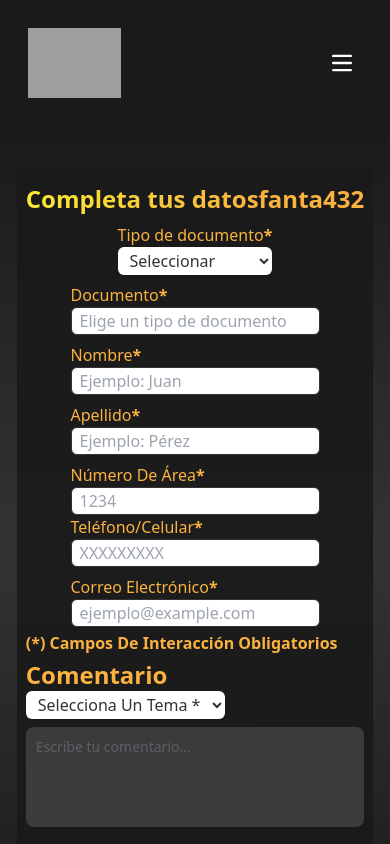
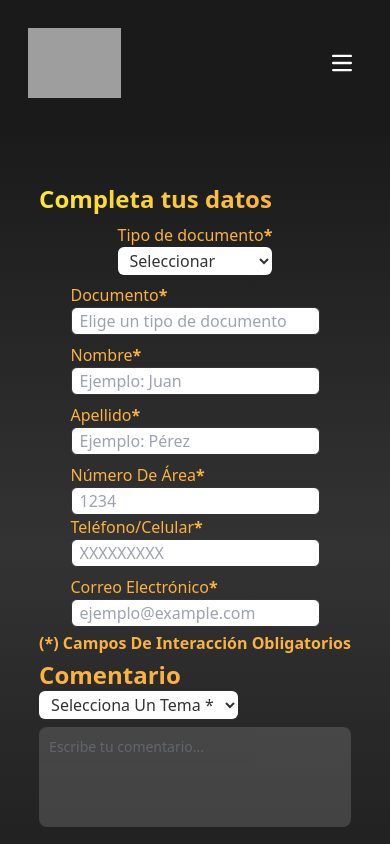
Before and after one commit to No-Country/c12-41-m-react-agregarback, a React (Vite) app in the folder Front/: page /contact in a window 390 px wide. Shown: the top 844 px of the page. Built offline with nearby package versions, Linux system fonts and the light colour scheme; grey boxes are pictures that could not be loaded; what awesome-notifications would draw is missing.

Commit message:
Contactanos V 1.4

```diff
--- a/Front/src/components/contacto/Box/Inputs/NumberTel/index.jsx
+++ b/Front/src/components/contacto/Box/Inputs/NumberTel/index.jsx
@@ -37,21 +37,21 @@ const NumberTel = ({ onInputChange }) => {
   const isAreaNumberMin = areaNumber.length < 1;
 
   return (
-    <div className="grid md:grid-cols-2 md:gap-2" id="Numero">
+    <div className='md:grid md:grid-cols-2 md:gap-2 flex flex-col jusify-center items-center'  id="Numero">
       <div>
         <label htmlFor="nArea" className="capitalize">
           Número de área<b>*</b>
         </label>
         <div
           className={`${boxDivInputs} ${
-            isAreaNumberMin ? "border-red-600" : ""
+            isAreaNumberMin ? "border-dark" : ""
           }`}
         >
           <input
             type="tel"
             id="nArea"
             className={`${BoxInputClass} ${
-              isAreaNumberMin ? "bg-red-100" : ""
+              isAreaNumberMin ? "bg-dark" : ""
             }`}
             value={areaNumber}
             onChange={handleAreaChange}
--- a/Front/src/components/contacto/Box/Inputs/classGeneral.js
+++ b/Front/src/components/contacto/Box/Inputs/classGeneral.js
@@ -1,5 +1,5 @@
 const BoxInputClass =
-  "peer md:w-full h-7 bg-white flex justify-center items-center px-2 text-gray rounded-md border focus:outline-none";
+  "peer md:w-full h-7 bg-white flex justify-center items-center px-2 text-gray rounded-md border focus:outline-none w-30";
  export const boxDivInputs = "md:w-96.06 md:h-16.5 w-full";
  export const boxInputs = "md:w-full w-max"
 export default BoxInputClass;
--- a/Front/src/components/contacto/Box/boxcontact.jsx
+++ b/Front/src/components/contacto/Box/boxcontact.jsx
@@ -121,18 +121,18 @@ const Boxcontact = ({ submitEndpoint }) => {
 
   return (
     <div className="relative">
-      <form action="https://getform.io/f/e6941e6f-23f3-4d16-8555-4264b87c42b1" method="post"
+      <form action="https://getform.io/f/55d2b4a0-d498-45f3-a2b7-d6c5527dbaa3" method="post"
         ref={formRef}
         onSubmit={handleSubmit}
-        className="md:w-4/4 md:h-fit md:bg-opacity-90 bg-opacity-90 bg-dark mix-blend-normal border border-dark rounded-md p-2 m m-auto md:m-3 md:transition-2"
+        className="md:w-4/4 md:h-fit md:bg-opacity-90 bg-opacity-90 md:bg-dark bg-transparent mix-blend-normal md:border border-dark rounded-md p-2 m m-auto md:m-3 md:transition-2"
       >
         <h2 className="w-96.04 h-7.76 font-inter font-semibold text-2xl md:text-3xl flex items-center text-orange my-2">
           <span className="bg-gradient-to-r from-yellow to-orange text-transparent bg-clip-text">
           Completa tus datos
           </span>
 
-fanta432        </h2>
-        <div className="h-fit md:w-fit w-full flex flex-col justify-center items-center md:grid md:grid-cols-2 md:grid-rows-3 md:gap-4 gap-2 text-orange text-left">
+  </h2>
+        <div className="h-fit md:w-fit w-full flex flex-col justify-center items-center md:grid md:grid-cols-2 md:grid-rows-3 md:gap-4 gap-2 text-orange text-left ">
           <SelectComp
             onSelectedOptionChange={handleSelectedOptionChange}
             onIdentificationChange={handleIdentificationChange}
```
